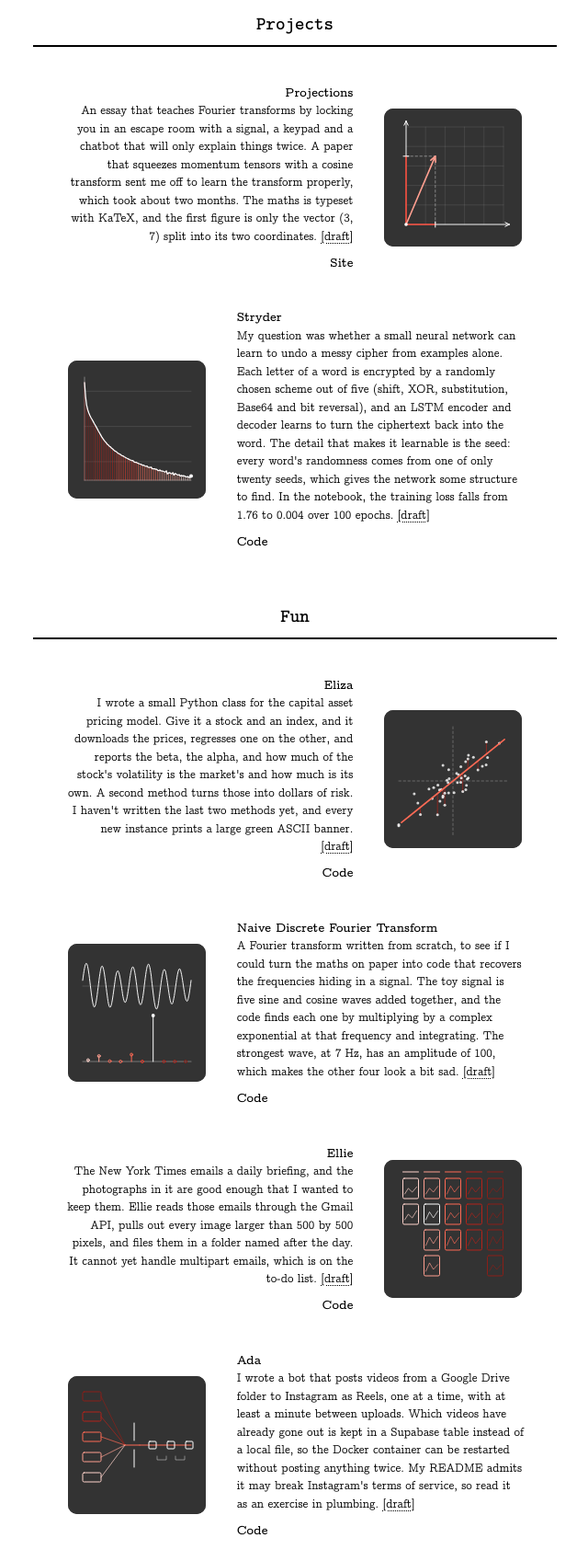
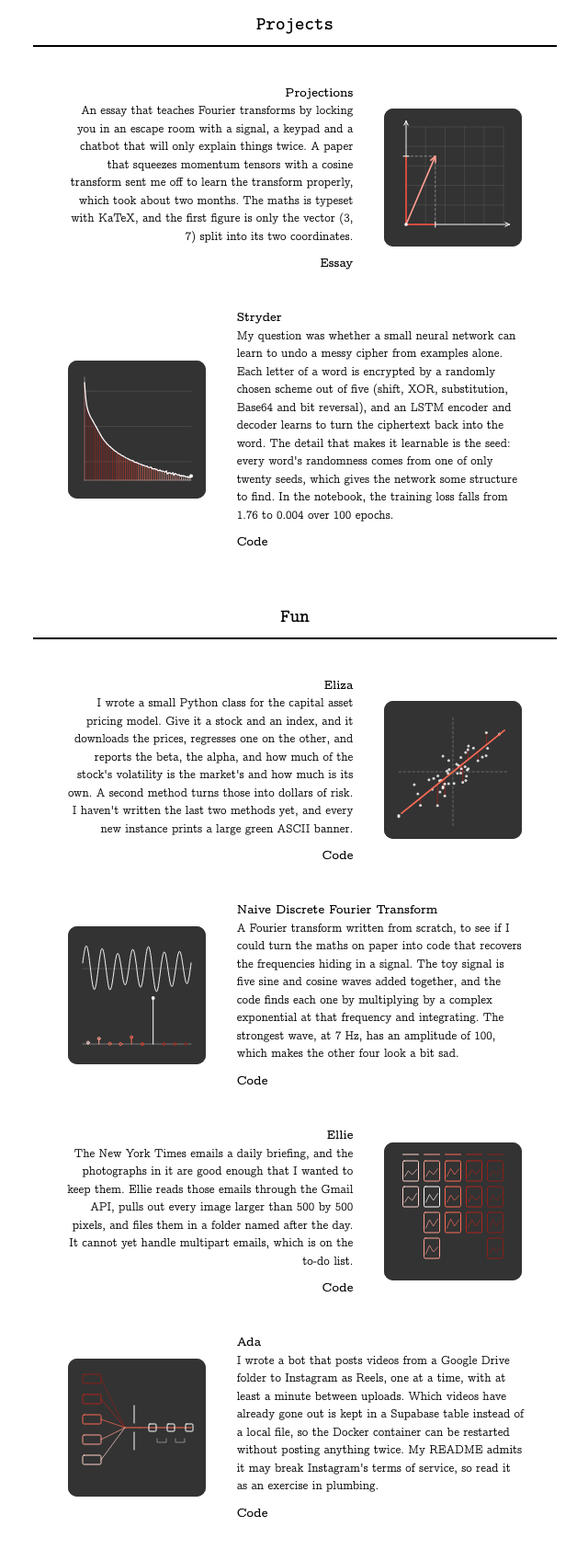
Before and after one commit to Cosmic-Witness/Archive-of-My-Own, a plain HTML site: page index.html in a window 1280 px wide. Shown: the part 557-2254 px from the top of the page at 92% size, without its empty margins (319-959 px from the left). Drawn offline with Linux system fonts and the light colour scheme.

Commit message:
Hide draft labels and name the essay link

```diff
--- a/index.html
+++ b/index.html
@@ -52,15 +52,15 @@
 <div class="entry__media"><img class="thumb" src="thumbs/Projections.svg" width="150" height="150" alt="Plot of the vector (3, 7) on x and y axes, with dashed guide lines to its coordinates on each axis."></div>
 <div class="entry__text">
 <h3 class="entry__title"><a href="https://cosmic-witness.github.io/Projections/">Projections</a></h3>
-<p>An essay that teaches Fourier transforms by locking you in an escape room with a signal, a keypad and a chatbot that will only explain things twice. A paper that squeezes momentum tensors with a cosine transform sent me off to learn the transform properly, which took about two months. The maths is typeset with KaTeX, and the first figure is only the vector (3, 7) split into its two coordinates. <span class="draft">[draft]</span></p>
-<p class="entry__links"><a href="https://cosmic-witness.github.io/Projections/">Site</a></p>
+<p>An essay that teaches Fourier transforms by locking you in an escape room with a signal, a keypad and a chatbot that will only explain things twice. A paper that squeezes momentum tensors with a cosine transform sent me off to learn the transform properly, which took about two months. The maths is typeset with KaTeX, and the first figure is only the vector (3, 7) split into its two coordinates.</p>
+<p class="entry__links"><a href="https://cosmic-witness.github.io/Projections/">Essay</a></p>
 </div>
 </article>
 <article class="entry entry--left" id="stryder">
 <div class="entry__media"><img class="thumb" src="thumbs/Stryder.svg" width="150" height="150" alt="Training loss against epoch on a log scale, falling steeply at first and then flattening over 100 epochs."></div>
 <div class="entry__text">
 <h3 class="entry__title"><a href="https://github.com/Cosmic-Witness/Stryder">Stryder</a></h3>
-<p>My question was whether a small neural network can learn to undo a messy cipher from examples alone. Each letter of a word is encrypted by a randomly chosen scheme out of five (shift, XOR, substitution, Base64 and bit reversal), and an LSTM encoder and decoder learns to turn the ciphertext back into the word. The detail that makes it learnable is the seed: every word's randomness comes from one of only twenty seeds, which gives the network some structure to find. In the notebook, the training loss falls from 1.76 to 0.004 over 100 epochs. <span class="draft">[draft]</span></p>
+<p>My question was whether a small neural network can learn to undo a messy cipher from examples alone. Each letter of a word is encrypted by a randomly chosen scheme out of five (shift, XOR, substitution, Base64 and bit reversal), and an LSTM encoder and decoder learns to turn the ciphertext back into the word. The detail that makes it learnable is the seed: every word's randomness comes from one of only twenty seeds, which gives the network some structure to find. In the notebook, the training loss falls from 1.76 to 0.004 over 100 epochs.</p>
 <p class="entry__links"><a href="https://github.com/Cosmic-Witness/Stryder">Code</a></p>
 </div>
 </article>
@@ -71,7 +71,7 @@
 <div class="entry__media"><img class="thumb" src="thumbs/Eliza.svg" width="150" height="150" alt="Scatter of stock returns against market returns with a fitted red line and dashed zero axes."></div>
 <div class="entry__text">
 <h3 class="entry__title"><a href="https://github.com/Cosmic-Witness/Eliza">Eliza</a></h3>
-<p>I wrote a small Python class for the capital asset pricing model. Give it a stock and an index, and it downloads the prices, regresses one on the other, and reports the beta, the alpha, and how much of the stock's volatility is the market's and how much is its own. A second method turns those into dollars of risk. I haven't written the last two methods yet, and every new instance prints a large green ASCII banner. <span class="draft">[draft]</span></p>
+<p>I wrote a small Python class for the capital asset pricing model. Give it a stock and an index, and it downloads the prices, regresses one on the other, and reports the beta, the alpha, and how much of the stock's volatility is the market's and how much is its own. A second method turns those into dollars of risk. I haven't written the last two methods yet, and every new instance prints a large green ASCII banner.</p>
 <p class="entry__links"><a href="https://github.com/Cosmic-Witness/Eliza">Code</a></p>
 </div>
 </article>
@@ -79,7 +79,7 @@
 <div class="entry__media"><img class="thumb" src="thumbs/Naive-Discrete-Fourier-Transform.svg" width="150" height="150" alt="A summed sine wave above a stem plot of its Fourier coefficient magnitudes, with one tall spike at 7 hertz and four small ones."></div>
 <div class="entry__text">
 <h3 class="entry__title"><a href="https://github.com/Cosmic-Witness/Naive-Discrete-Fourier-Transform">Naive Discrete Fourier Transform</a></h3>
-<p>A Fourier transform written from scratch, to see if I could turn the maths on paper into code that recovers the frequencies hiding in a signal. The toy signal is five sine and cosine waves added together, and the code finds each one by multiplying by a complex exponential at that frequency and integrating. The strongest wave, at 7 Hz, has an amplitude of 100, which makes the other four look a bit sad. <span class="draft">[draft]</span></p>
+<p>A Fourier transform written from scratch, to see if I could turn the maths on paper into code that recovers the frequencies hiding in a signal. The toy signal is five sine and cosine waves added together, and the code finds each one by multiplying by a complex exponential at that frequency and integrating. The strongest wave, at 7 Hz, has an amplitude of 100, which makes the other four look a bit sad.</p>
 <p class="entry__links"><a href="https://github.com/Cosmic-Witness/Naive-Discrete-Fourier-Transform">Code</a></p>
 </div>
 </article>
@@ -87,7 +87,7 @@
 <div class="entry__media"><img class="thumb" src="thumbs/Ellie.svg" width="150" height="150" alt="A grid of photo frames in five columns, one column for each weekday."></div>
 <div class="entry__text">
 <h3 class="entry__title"><a href="https://github.com/Cosmic-Witness/Ellie">Ellie</a></h3>
-<p>The New York Times emails a daily briefing, and the photographs in it are good enough that I wanted to keep them. Ellie reads those emails through the Gmail API, pulls out every image larger than 500 by 500 pixels, and files them in a folder named after the day. It cannot yet handle multipart emails, which is on the to-do list. <span class="draft">[draft]</span></p>
+<p>The New York Times emails a daily briefing, and the photographs in it are good enough that I wanted to keep them. Ellie reads those emails through the Gmail API, pulls out every image larger than 500 by 500 pixels, and files them in a folder named after the day. It cannot yet handle multipart emails, which is on the to-do list.</p>
 <p class="entry__links"><a href="https://github.com/Cosmic-Witness/Ellie">Code</a></p>
 </div>
 </article>
@@ -95,7 +95,7 @@
 <div class="entry__media"><img class="thumb" src="thumbs/Ada.svg" width="150" height="150" alt="Five rectangles narrowing through a gate into a single line of evenly spaced squares."></div>
 <div class="entry__text">
 <h3 class="entry__title"><a href="https://github.com/Cosmic-Witness/Ada">Ada</a></h3>
-<p>I wrote a bot that posts videos from a Google Drive folder to Instagram as Reels, one at a time, with at least a minute between uploads. Which videos have already gone out is kept in a Supabase table instead of a local file, so the Docker container can be restarted without posting anything twice. My README admits it may break Instagram's terms of service, so read it as an exercise in plumbing. <span class="draft">[draft]</span></p>
+<p>I wrote a bot that posts videos from a Google Drive folder to Instagram as Reels, one at a time, with at least a minute between uploads. Which videos have already gone out is kept in a Supabase table instead of a local file, so the Docker container can be restarted without posting anything twice. My README admits it may break Instagram's terms of service, so read it as an exercise in plumbing.</p>
 <p class="entry__links"><a href="https://github.com/Cosmic-Witness/Ada">Code</a></p>
 </div>
 </article>
```
Also changed, not shown: 3 other files.
